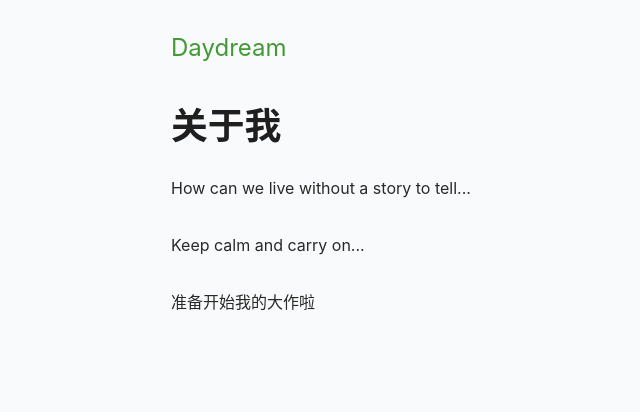
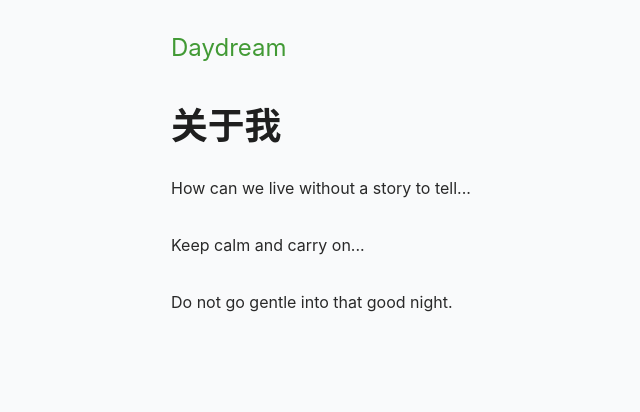
Before and after one commit to cymoo/daydream.site_gatsby, a Gatsby site: page /about-me/ in a window 1280 px wide. Shown: the whole page, without its empty margins (154-794 px from the left). Built offline with nearby package versions, Linux system fonts and the light colour scheme; Gatsby itself is replaced by a stand-in of ours.

Commit message:
test webhook

```diff
--- a/content/blog/about-me/index.md
+++ b/content/blog/about-me/index.md
@@ -7,4 +7,4 @@ How can we live without a story to tell...
 
 Keep calm and carry on...
 
-准备开始我的大作啦
+Do not go gentle into that good night.
```
